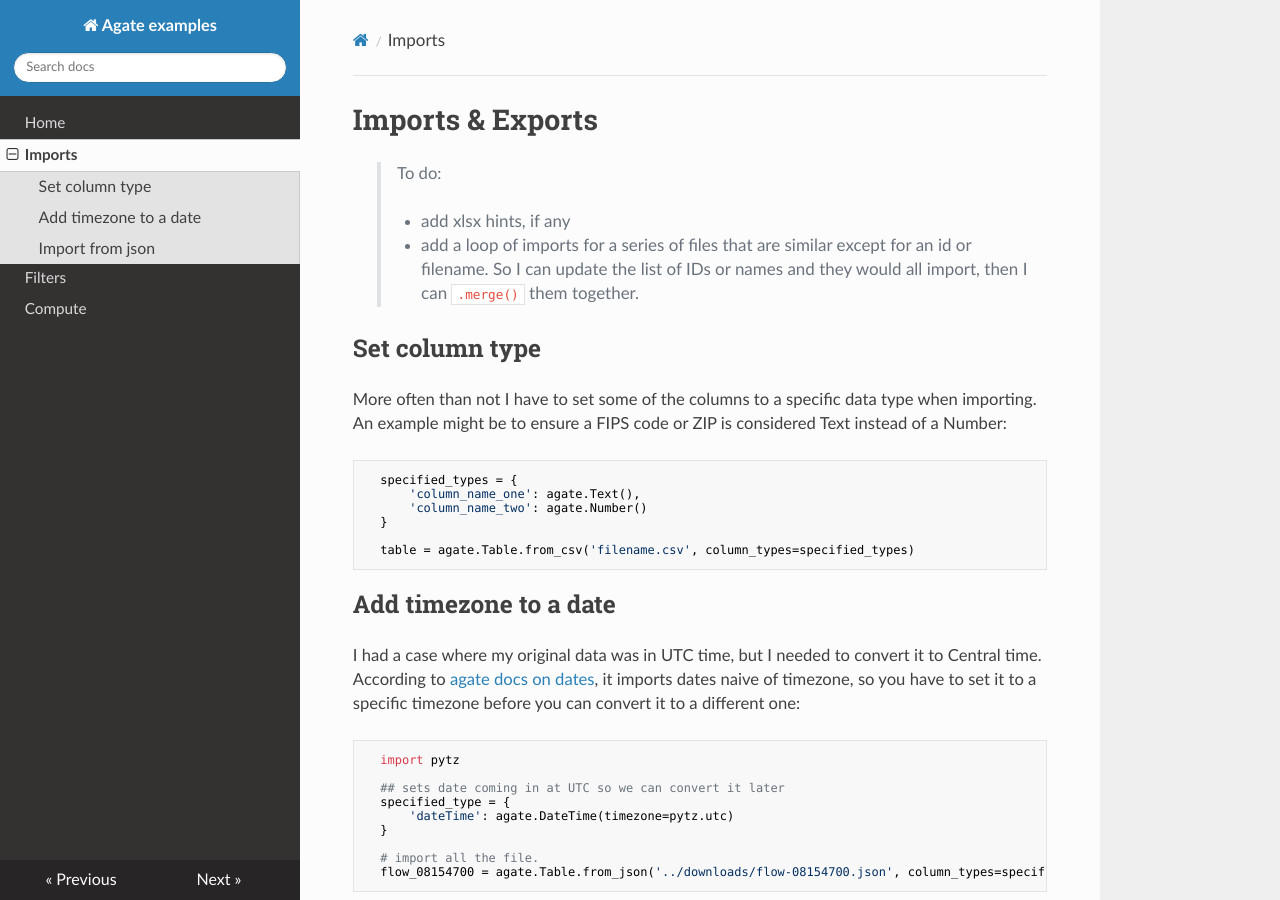
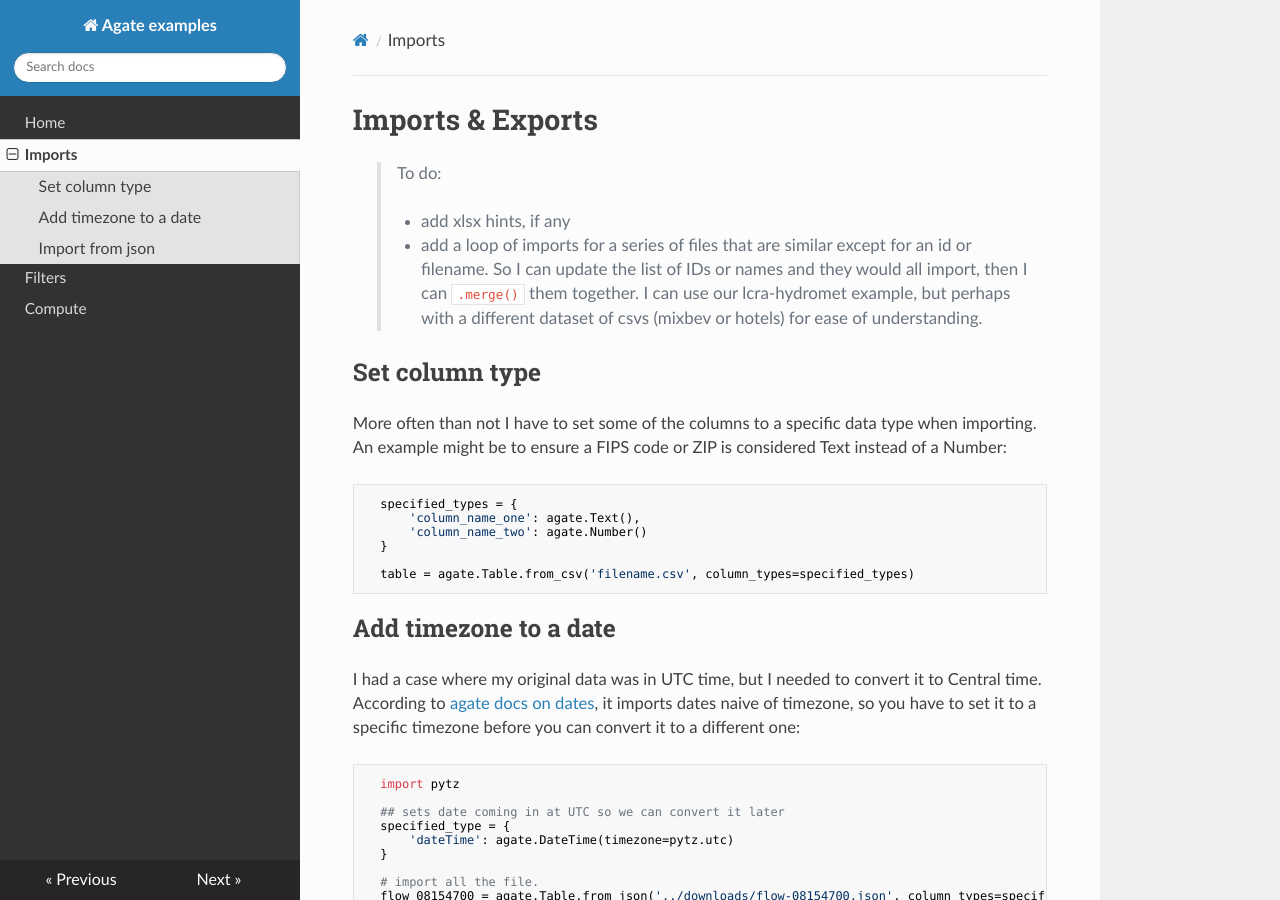
Before and after one commit to critmcdonald/agate-examples, an MkDocs documentation site: the page built from docs/imports.md, in a window 1280 px wide and 900 px high. Built offline with MkDocs 1.6.1, drawn with Linux system fonts in a browser that asks for light colours; nearby versions of some CDN libraries; old or Windows-style settings are respelled for this version of MkDocs.

Commit message:
stopping point

```diff
--- a/docs/imports.md
+++ b/docs/imports.md
@@ -4,8 +4,7 @@ Imports & Exports
 > To do:
 
 > * add xlsx hints, if any
-> * add a loop of imports for a series of files that are similar except for an id or filename. So I can update the list of IDs or names and they would all import, then I can `.merge()` them together.
-
+> * add a loop of imports for a series of files that are similar except for an id or filename. So I can update the list of IDs or names and they would all import, then I can `.merge()` them together. I can use our lcra-hydromet example, but perhaps with a different dataset of csvs (mixbev or hotels) for ease of understanding.
 
 ## Set column type
 
```
Also changed, not shown: README.md (+6 -0 lines).
